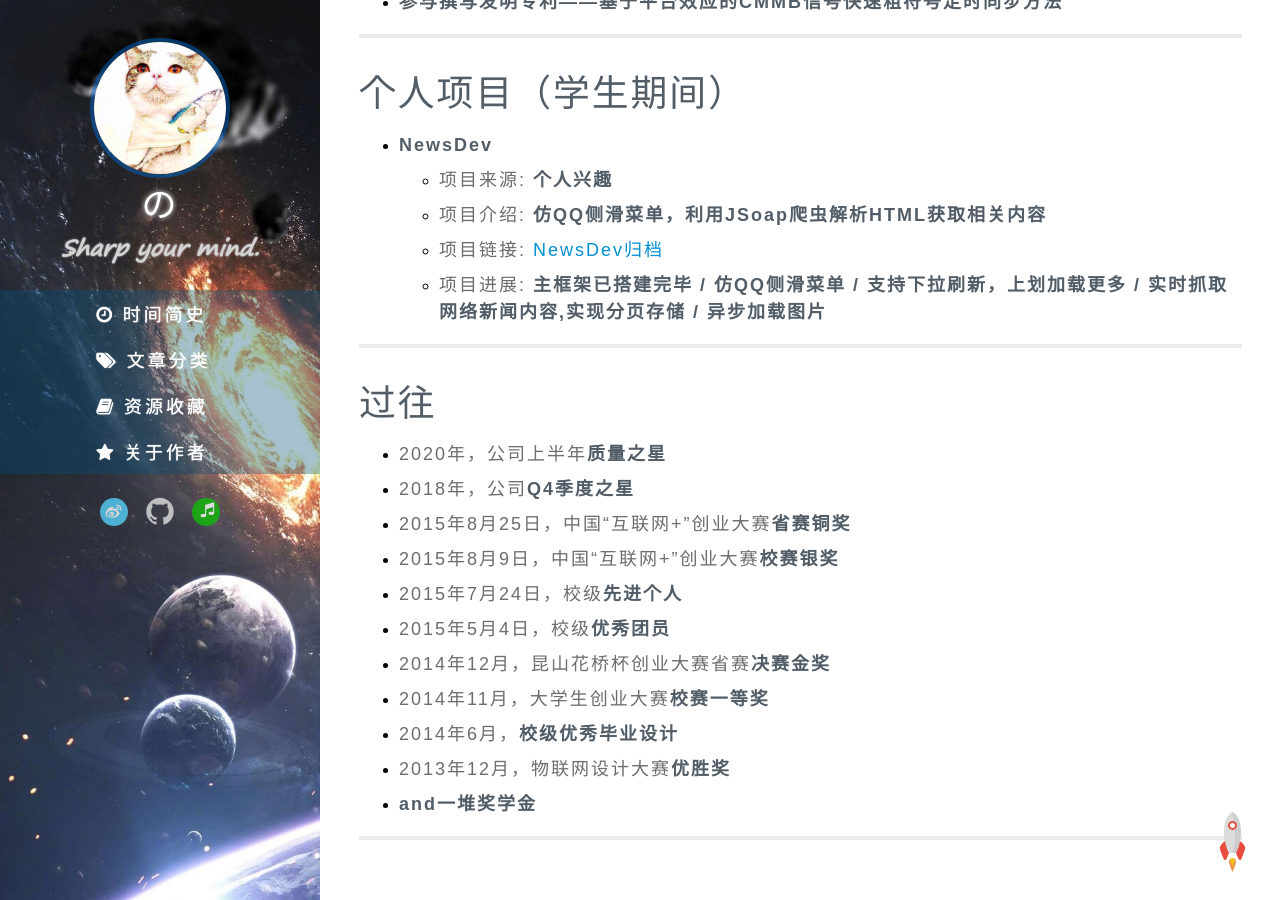
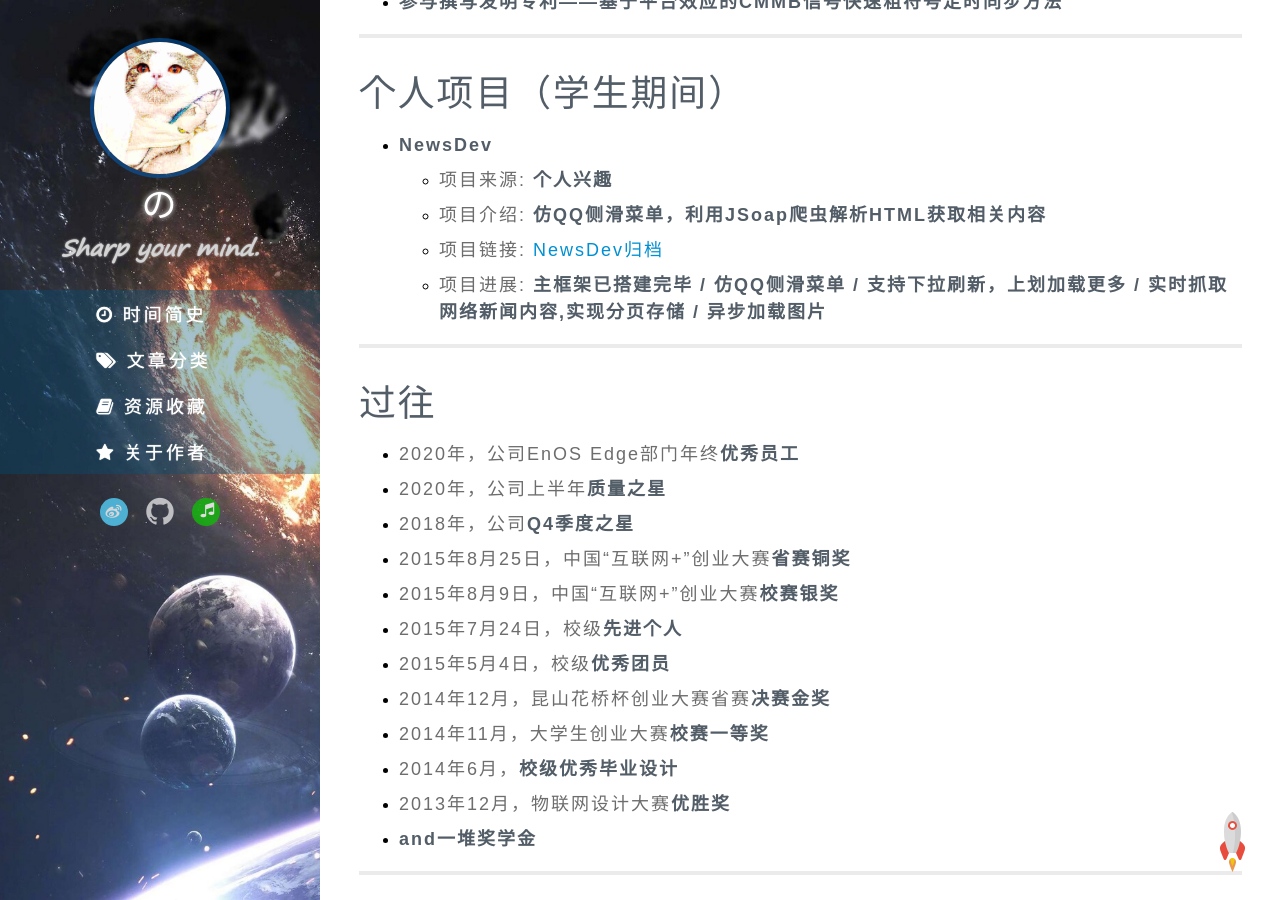
Before and after one commit to ontitaner/ontitaner.github.io, a Jekyll site: the page built from page/about.md, in a window 1280 px wide and 900 px high, scrolled down 1030 px. Built offline with Jekyll 4.4.1, drawn with Linux system fonts in a browser that asks for light colours; some web fonts are replaced.

Commit message:
Update about.md

```diff
--- a/page/about.md
+++ b/page/about.md
@@ -87,6 +87,8 @@ blockquote p {
 
 # 过往
 
+* 2020年，公司EnOS Edge部门年终**优秀员工**
+
 * 2020年，公司上半年**质量之星**
 
 * 2018年，公司**Q4季度之星**
```
